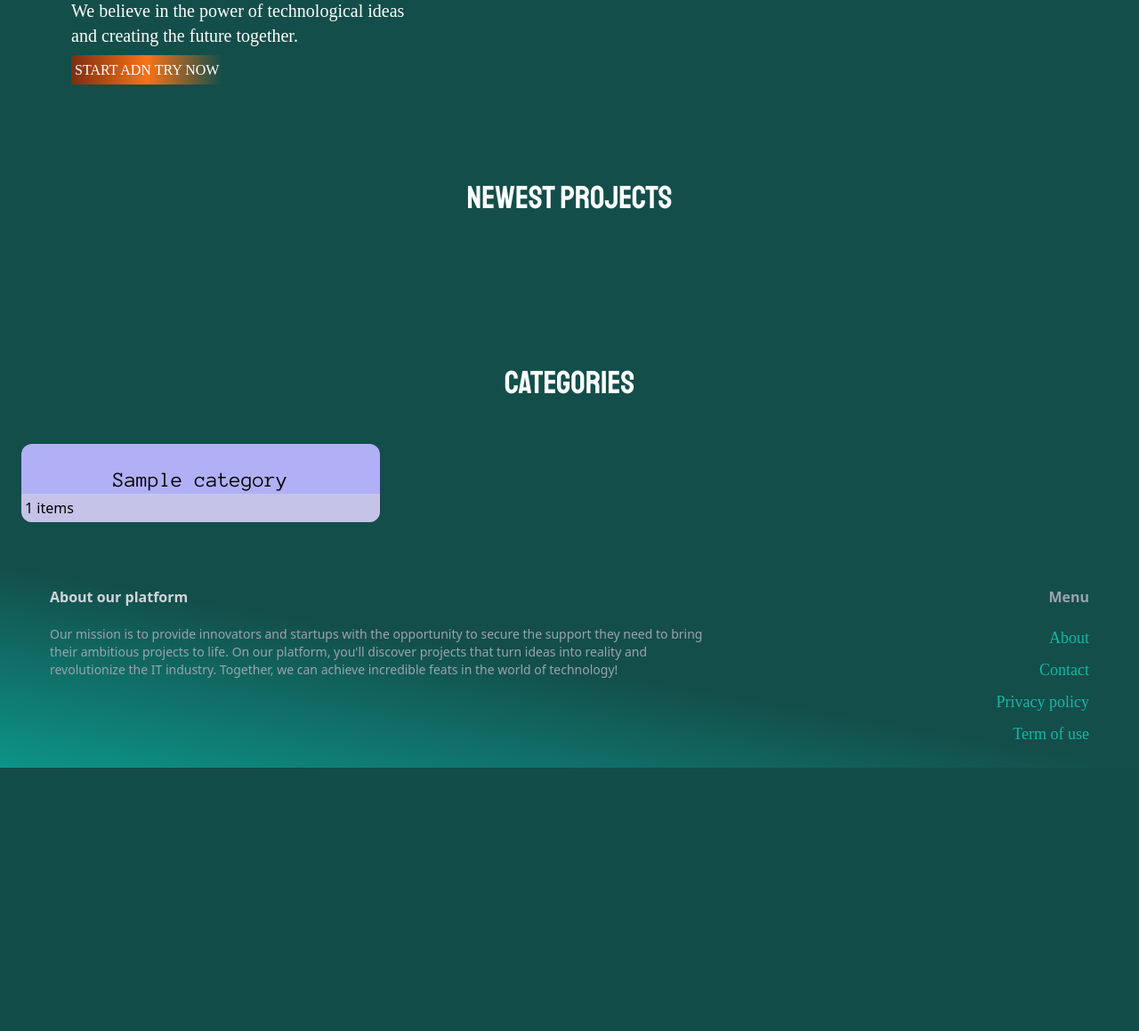
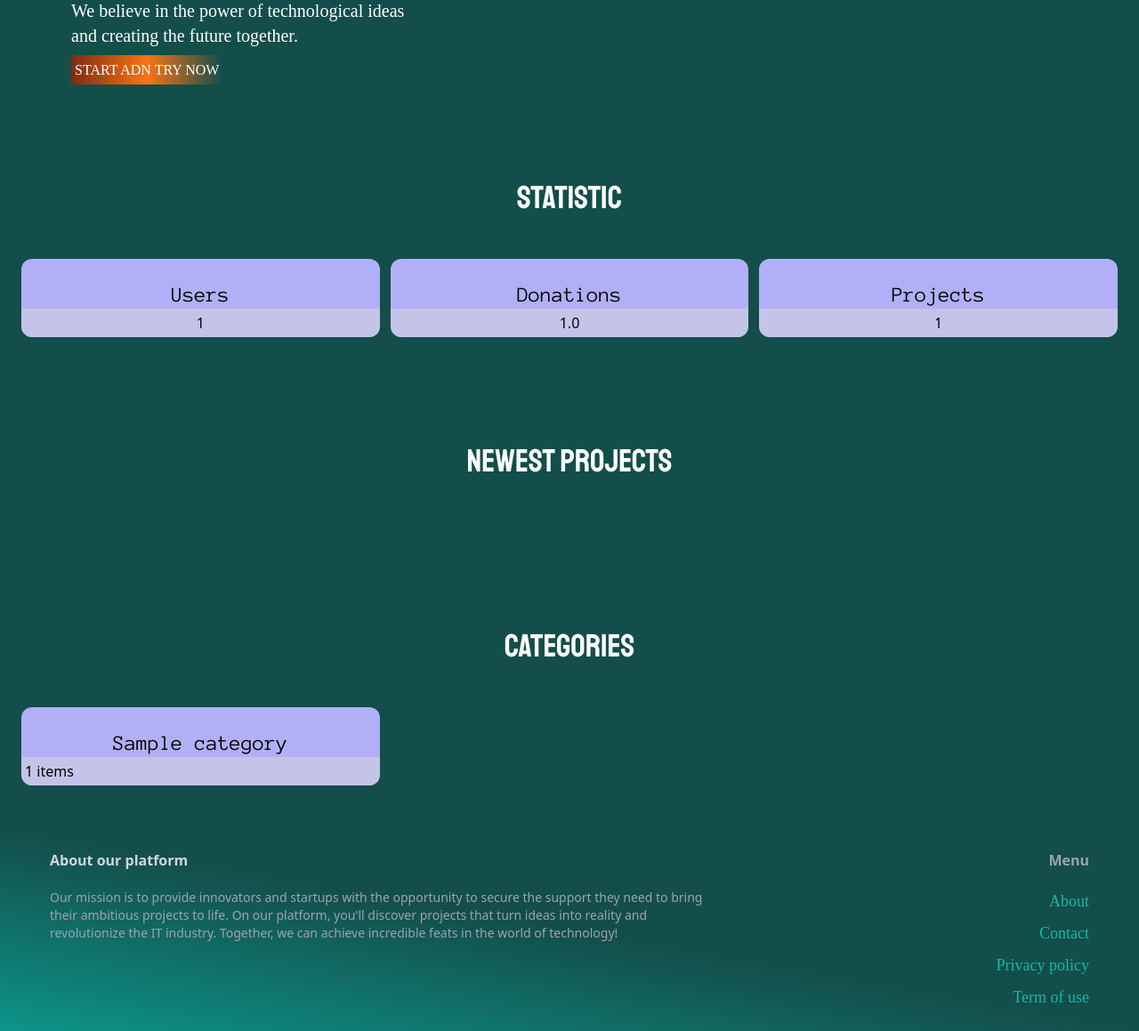
Before and after one commit to heartyMaple/crowdfund, a Django app: page / in a window 1280 px wide. Shown: the part 350-1509 px from the top of the page at 89% size. Before the commit the page ends 1213 px from the top, so only its background shows below. Run offline with Django 4.2, Linux system fonts and the light colour scheme; tables that the repository leaves empty hold one stand-in row (values such as "Sample post"); style sheets or scripts are compiled from the project's sources; some libraries are stand-ins or nearby versions; some web fonts are replaced.

Commit message:
+statistic

```diff
--- a/core/templates/core/index.html
+++ b/core/templates/core/index.html
@@ -19,6 +19,30 @@
         {% load static %}
         <img src="{% static 'images/moon.png' %}" alt="Moon" class=" object-cover min-w-fit max-h-80 invisible
          md:visible lg:invisible">
+    </div>
+</div>
+
+<div class="mt-6 px-6 py-12 rounded-xl">
+    <h2 class="mb-12 text-4xl text-center text-white" style="font-family: staatliches">Statistic</h2>
+    <div class="grid gap-3 grid-cols-2 md:grid-cols-3 lg:grid-cols-3 " >
+        <div class="hover:opacity-80">
+                <div class="pt-6 rounded-xl text-center" style="background-color: #b1b0f7 ">
+                    <h2 class="text-2xl " style="font-family: Anonymous Pro">Users</h2>
+                    <p class="p-1 text-center rounded-b-xl" style="background-color: rgba(217, 217, 217, 0.50);">{{ user_count }} </p>
+                </div>
+        </div>
+        <div class="hover:opacity-80">
+                <div class="pt-6 rounded-xl text-center" style="background-color: #b1b0f7 ">
+                    <h2 class="text-2xl " style="font-family: Anonymous Pro">Donations</h2>
+                    <p class="p-1 text-center rounded-b-xl" style="background-color: rgba(217, 217, 217, 0.50);">{{ progress_count }} </p>
+                </div>
+        </div>
+        <div class="hover:opacity-80">
+                <div class="pt-6 rounded-xl text-center" style="background-color: #b1b0f7 ">
+                    <h2 class="text-2xl " style="font-family: Anonymous Pro">Projects</h2>
+                    <p class="p-1 text-center rounded-b-xl" style="background-color: rgba(217, 217, 217, 0.50);">{{ item_count }} </p>
+                </div>
+        </div>
     </div>
 </div>
 
--- a/core/views.py
+++ b/core/views.py
@@ -1,10 +1,15 @@
 from django.shortcuts import render, redirect
 from item.models import Category, Item
 from .forms import SignupForm
+from django.contrib.auth.models import User
+from django.db.models import Sum
 
 
 
 def index(request):
+    user_count = User.objects.count()
+    item_count = Item.objects.count()
+    progress_count = Item.objects.aggregate(progress_count=Sum('progress'))['progress_count']
     items = Item.objects.filter(is_over=False)[0:6]
     categories = Category.objects.all()
     return render(
@@ -13,6 +18,9 @@ def index(request):
         {
             "categories": categories,
             "items": items,
+            "user_count": user_count,
+            "progress_count": progress_count,
+            "item_count": item_count,
         },
     )
 
```
